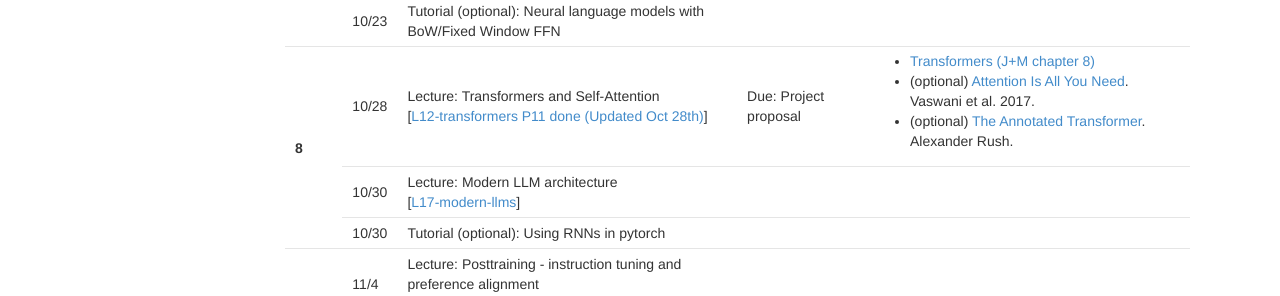
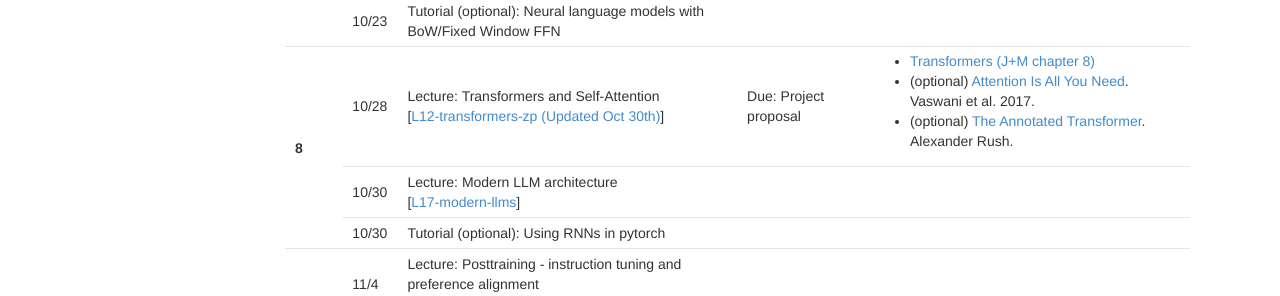
Before and after one commit to zhiyunrichardpeng/nlp-class, a Jekyll site: the page built from schedule.md, in a window 1280 px wide and 900 px high, scrolled down 1759 px. Shown: the part 152-448 px from the top of the window. Built offline with Jekyll 4.4.1, drawn with Linux system fonts in a browser that asks for light colours; nearby versions of some CDN libraries.

Commit message:
Update L12 Transformers lecture slides to L12-transformers-zp.pptx

```diff
--- a/_data/schedule.yaml
+++ b/_data/schedule.yaml
@@ -142,8 +142,8 @@
     title: "Transformers and Self-Attention"
     lecture: "transformers"
     leclinks:
-      - name: "L12-transformers P11 done (Updated Oct 28th)"
-        url: "assets/lecture-slides/L12-transformers P11 done.pptx"
+      - name: "L12-transformers-zp (Updated Oct 30th)"
+        url: "assets/lecture-slides/L12-transformers-zp.pptx"
     project: "Project proposal"
   - date: "10/30"
     title: "Modern LLM architecture"
```
Also changed, not shown: 1 other file.
